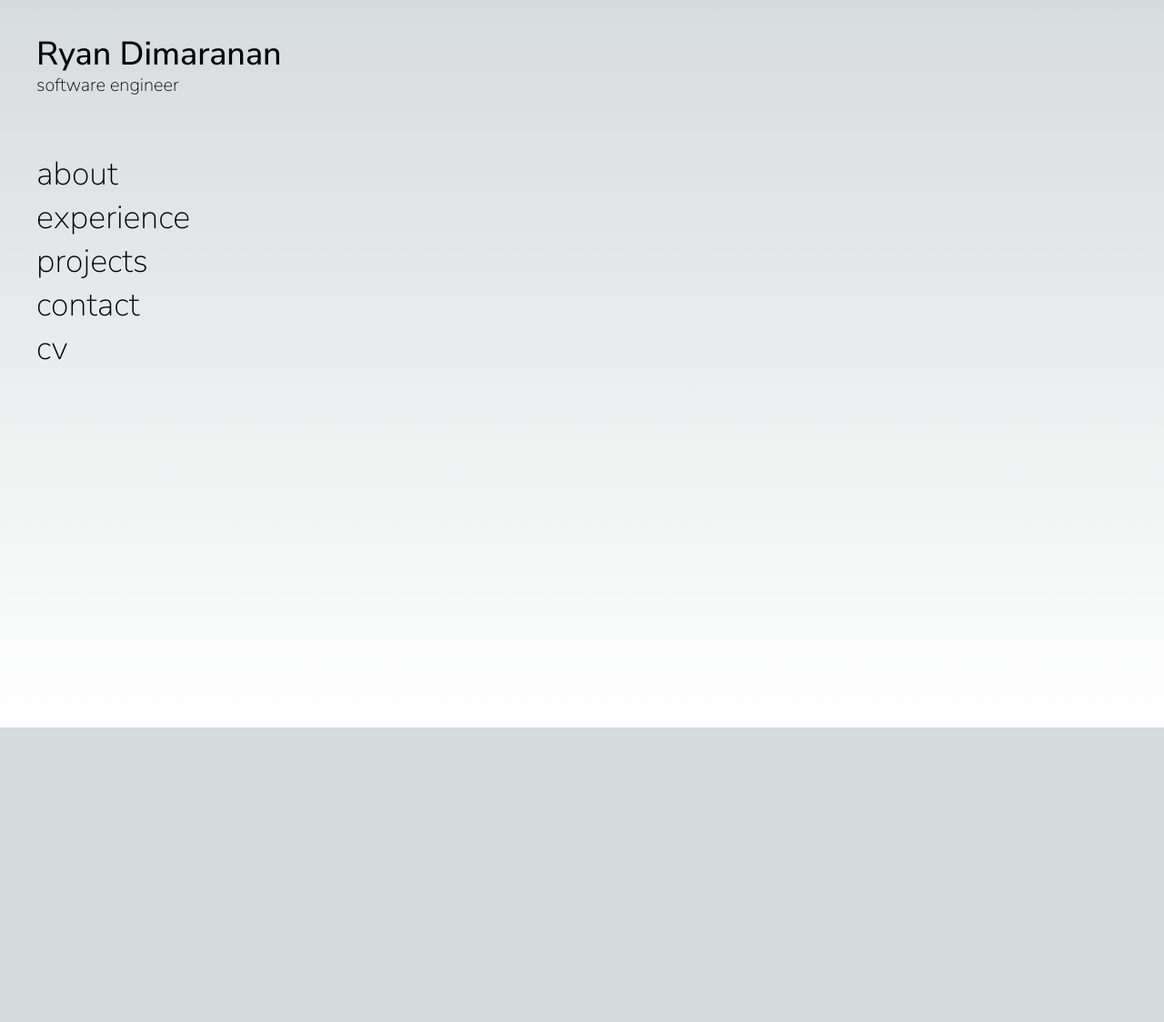
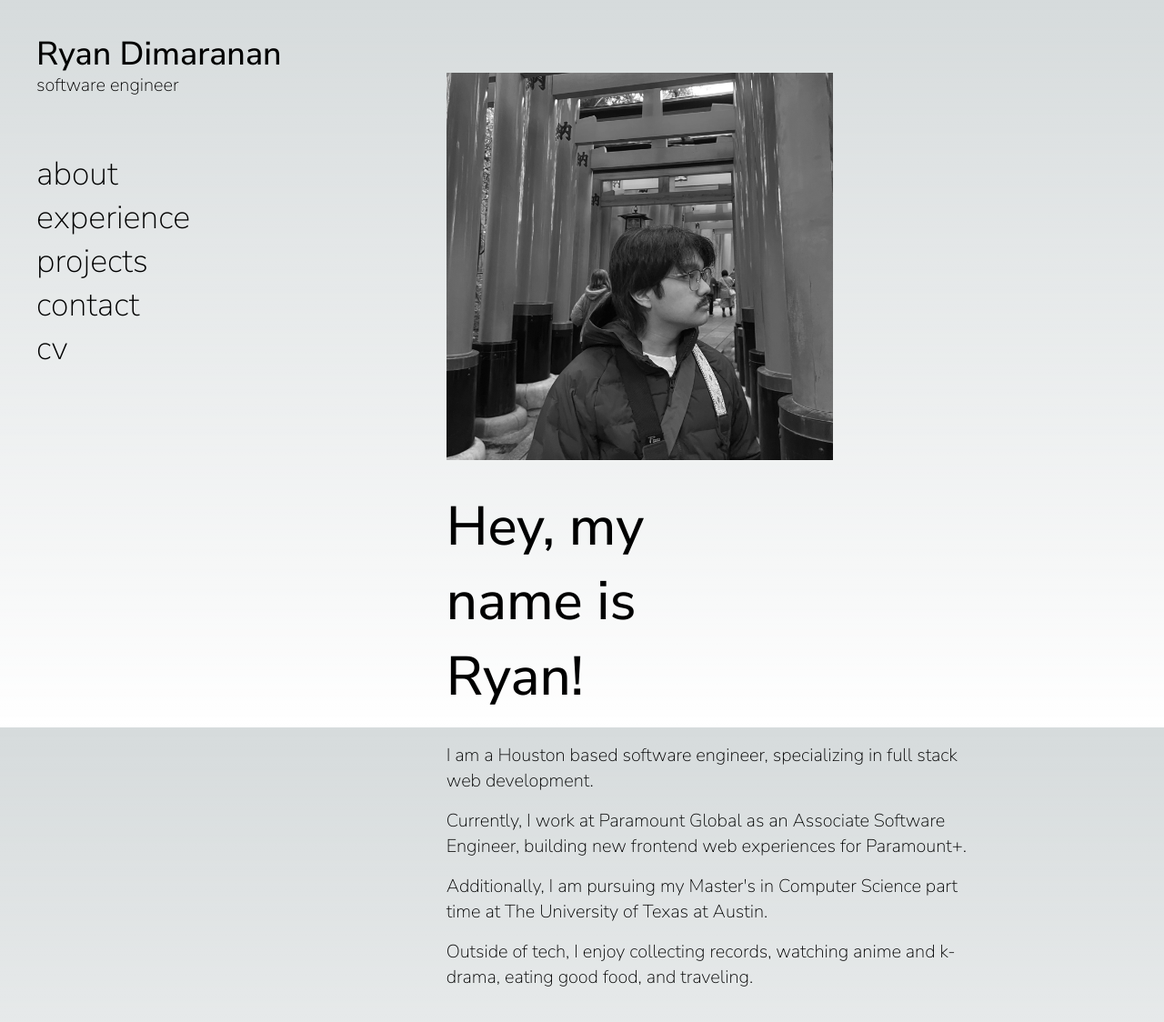
Before and after one commit to ryannd/ryannd.github.io, a Next.js app: page /about in a window 1280 px wide. Shown: the top 1124 px of the page at 91% size. Before the commit the page ends 800 px from the top, so only its background shows below. Built offline with nearby package versions, Linux system fonts and the light colour scheme.

Commit message:
:sparkles: (about) add about page

```diff
--- /dev/null
+++ b/data/about.json
@@ -0,0 +1,11 @@
+{
+    "data": {
+        "headline": "Hey, my name is Ryan!",
+        "sentences": [
+            "I am a Houston based software engineer, specializing in full stack web development.",
+            "Currently, I work at Paramount Global as an Associate Software Engineer, building new frontend web experiences for Paramount+.",
+            "Additionally, I am pursuing my Master's in Computer Science part time at The University of Texas at Austin.",
+            "Outside of tech, I enjoy collecting records, watching anime and k-drama, eating good food, and traveling."
+        ]
+    }
+}
--- a/pages/about.tsx
+++ b/pages/about.tsx
@@ -1,7 +1,26 @@
+import Image from "next/image";
 import Layout from "../components/layout";
+import { textFont, titleFont } from "../globals/fonts";
+import AboutData from '../data/about.json'
 
 export default function About() {
     return <Layout>
-
+        <div className="lg:p-10 mb-10 lg:mb-0">
+            <Image
+                src="/images/profile.JPEG"
+                alt="My profile picture"
+                width={800}
+                height={800}
+                className="transition ease-in-out duration-200 object-cover aspect-square lg:w-3/5 grayscale hover:grayscale-0"
+            />
+            <h1 className={`${titleFont.className} lg:leading-snug text-3xl lg:text-6xl mt-8 lg:w-1/2`}>{AboutData.data.headline}</h1>
+            <div className="flex flex-col gap-4 mt-8 lg:w-5/6">
+                {
+                    AboutData.data.sentences.map((sentence, i) => {
+                        return <p className={`${textFont.className} text-xl`} key={i}>{sentence}</p>
+                    })
+                }
+            </div>
+        </div>
     </Layout>
 }
```
Also changed, not shown: public/images/profile.JPEG (added).
